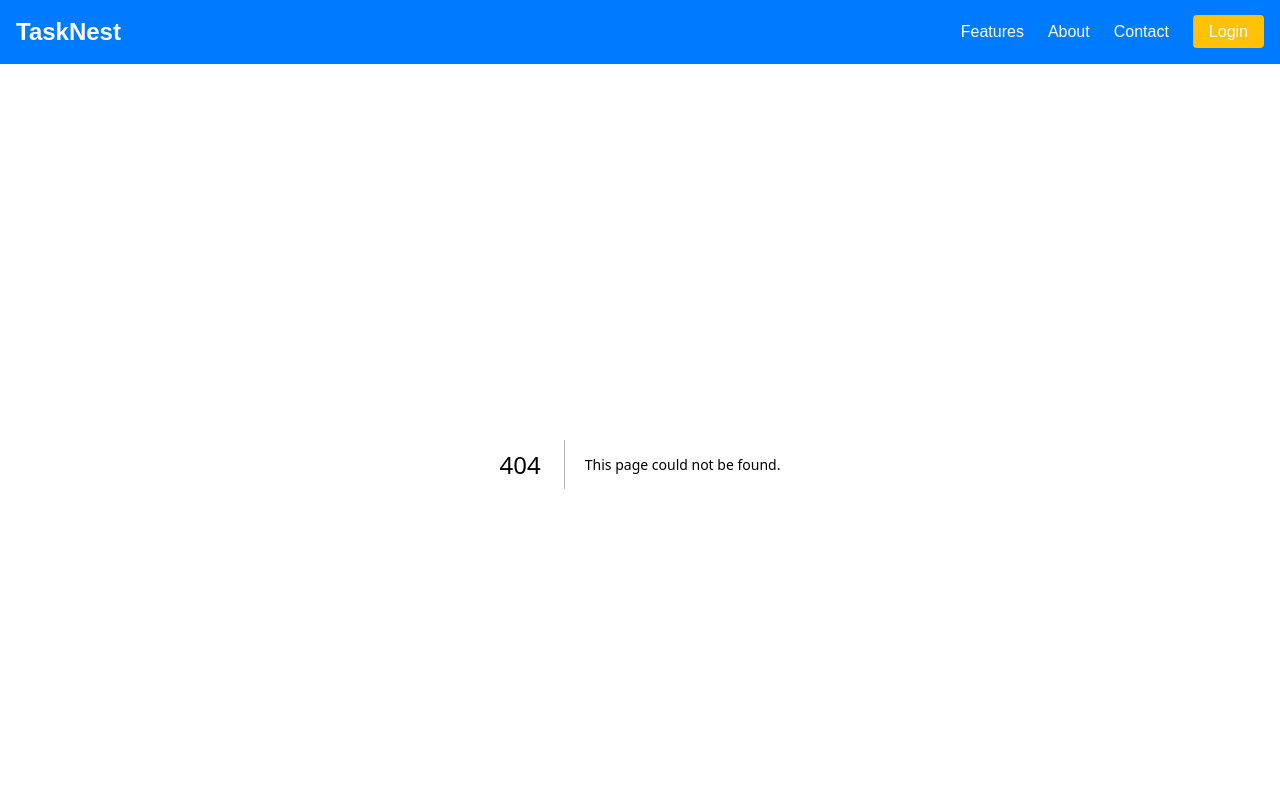
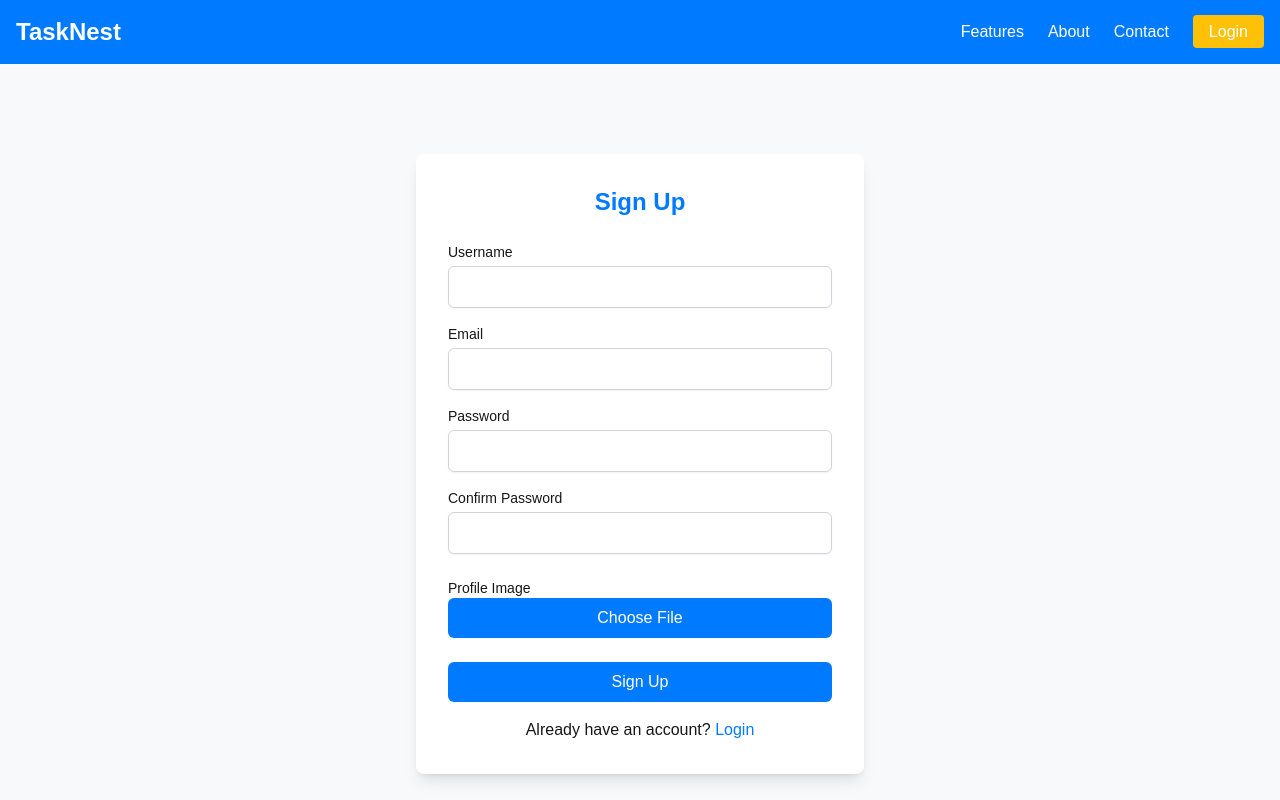
Before and after one commit to Hamza123Hussain/tasknest, a Next.js app: page /signup in a window 1280 px wide. Before the commit this address had no page. Shown: the top 800 px of the page. Built offline with nearby package versions, Linux system fonts and the light colour scheme.

Commit message:
dummy made

```diff
--- /dev/null
+++ b/app/login/page.tsx
@@ -0,0 +1,13 @@
+'use client'
+import Login from '@/components/Auth/Login'
+import React from 'react'
+
+const login = () => {
+  return (
+    <>
+      <Login />
+    </>
+  )
+}
+
+export default login
--- /dev/null
+++ b/app/reset/page.tsx
@@ -0,0 +1,13 @@
+'use client'
+import ResetPassword from '@/components/Auth/ResetPassword'
+import React from 'react'
+
+const Reset = () => {
+  return (
+    <>
+      <ResetPassword />
+    </>
+  )
+}
+
+export default Reset
--- /dev/null
+++ b/app/signup/page.tsx
@@ -0,0 +1,13 @@
+'use client'
+import Signup from '@/components/Auth/SignUp'
+import React from 'react'
+
+const Register = () => {
+  return (
+    <>
+      <Signup />
+    </>
+  )
+}
+
+export default Register
--- /dev/null
+++ b/components/Auth/Login.tsx
@@ -0,0 +1,75 @@
+// pages/login.tsx
+import { useState, FormEvent } from 'react'
+
+export default function Login() {
+  const [email, setEmail] = useState<string>('')
+  const [password, setPassword] = useState<string>('')
+
+  const handleSubmit = (e: FormEvent<HTMLFormElement>) => {
+    e.preventDefault()
+    // Add login functionality here
+  }
+
+  return (
+    <div className="flex items-center justify-center min-h-screen bg-[#F8F9FA]">
+      <div className="w-full max-w-md p-8 bg-white shadow-lg rounded-lg">
+        <h2 className="text-2xl font-bold mb-6 text-center text-[#007BFF]">
+          Login
+        </h2>
+        <form onSubmit={handleSubmit}>
+          <div className="mb-4">
+            <label
+              htmlFor="email"
+              className="block text-sm font-medium text-dark-gray"
+            >
+              Email
+            </label>
+            <input
+              type="email"
+              id="email"
+              value={email}
+              onChange={(e) => setEmail(e.target.value)}
+              className="mt-1 block w-full px-3 py-2 border border-gray-300 rounded-md shadow-sm focus:outline-none focus:ring-1 focus:ring-[#007BFF]"
+              required
+            />
+          </div>
+          <div className="mb-6">
+            <label
+              htmlFor="password"
+              className="block text-sm font-medium text-dark-gray"
+            >
+              Password
+            </label>
+            <input
+              type="password"
+              id="password"
+              value={password}
+              onChange={(e) => setPassword(e.target.value)}
+              className="mt-1 block w-full px-3 py-2 border border-gray-300 rounded-md shadow-sm focus:outline-none focus:ring-1 focus:ring-[#007BFF]"
+              required
+            />
+          </div>
+          <button
+            type="submit"
+            className="w-full py-2 px-4 bg-[#007BFF] text-white rounded-md hover:bg-[#0056b3]"
+          >
+            Login
+          </button>
+          <div className="mt-4 text-center">
+            <a href="/reset" className="text-[#007BFF] hover:underline">
+              Forgot password?
+            </a>
+          </div>
+          <div className="mt-4 text-center">
+            <p>
+              {`Don't`} have an account?{' '}
+              <a href="/signup" className="text-[#007BFF] hover:underline">
+                Register
+              </a>
+            </p>
+          </div>
+        </form>
+      </div>
+    </div>
+  )
+}
--- /dev/null
+++ b/components/Auth/ResetPassword.tsx
@@ -0,0 +1,53 @@
+// pages/reset.js
+import { FormEvent, useState } from 'react'
+
+export default function ResetPassword() {
+  const [email, setEmail] = useState('')
+
+  const handleSubmit = (e: FormEvent<HTMLFormElement>) => {
+    e.preventDefault()
+    // Add password reset functionality here
+  }
+
+  return (
+    <div className="flex items-center justify-center min-h-screen bg-[#F8F9FA]">
+      <div className="w-full max-w-md p-8 bg-white shadow-lg rounded-lg">
+        <h2 className="text-2xl font-bold mb-6 text-center text-[#007BFF]">
+          Reset Password
+        </h2>
+        <form onSubmit={handleSubmit}>
+          <div className="mb-6">
+            <label
+              htmlFor="email"
+              className="block text-sm font-medium text-dark-gray"
+            >
+              Email
+            </label>
+            <input
+              type="email"
+              id="email"
+              value={email}
+              onChange={(e) => setEmail(e.target.value)}
+              className="mt-1 block w-full px-3 py-2 border border-gray-300 rounded-md shadow-sm focus:outline-none focus:ring-1 focus:ring-[#007BFF]"
+              required
+            />
+          </div>
+          <button
+            type="submit"
+            className="w-full py-2 px-4 bg-[#007BFF] text-white rounded-md hover:bg-[#0056b3]"
+          >
+            Reset Password
+          </button>
+          <div className="mt-4 text-center">
+            <p>
+              Remembered your password?{' '}
+              <a href="/login" className="text-[#007BFF] hover:underline">
+                Login
+              </a>
+            </p>
+          </div>
+        </form>
+      </div>
+    </div>
+  )
+}
--- /dev/null
+++ b/components/Auth/SignUp.tsx
@@ -0,0 +1,134 @@
+// pages/signup.tsx
+import { FormEvent, useState } from 'react'
+
+export default function Signup() {
+  const [username, setUsername] = useState<string>('')
+  const [email, setEmail] = useState<string>('')
+  const [password, setPassword] = useState<string>('')
+  const [confirmPassword, setConfirmPassword] = useState<string>('')
+  const [image, setImage] = useState<File | null>(null)
+
+  const handleImageChange = (e: React.ChangeEvent<HTMLInputElement>) => {
+    if (e.target.files && e.target.files[0]) {
+      setImage(e.target.files[0])
+    }
+  }
+
+  const handleSubmit = (e: FormEvent<HTMLFormElement>) => {
+    e.preventDefault()
+    // Add signup functionality here
+    // Handle image upload and form submission
+  }
+
+  return (
+    <div className="flex items-center justify-center min-h-screen bg-[#F8F9FA]">
+      <div className="w-full max-w-md p-8 bg-white shadow-lg rounded-lg">
+        <h2 className="text-2xl font-bold mb-6 text-center text-[#007BFF]">
+          Sign Up
+        </h2>
+        <form onSubmit={handleSubmit}>
+          <div className="mb-4">
+            <label
+              htmlFor="username"
+              className="block text-sm font-medium text-dark-gray"
+            >
+              Username
+            </label>
+            <input
+              type="text"
+              id="username"
+              value={username}
+              onChange={(e) => setUsername(e.target.value)}
+              className="mt-1 block w-full px-3 py-2 border border-gray-300 rounded-md shadow-sm focus:outline-none focus:ring-1 focus:ring-[#007BFF]"
+              required
+            />
+          </div>
+          <div className="mb-4">
+            <label
+              htmlFor="email"
+              className="block text-sm font-medium text-dark-gray"
+            >
+              Email
+            </label>
+            <input
+              type="email"
+              id="email"
+              value={email}
+              onChange={(e) => setEmail(e.target.value)}
+              className="mt-1 block w-full px-3 py-2 border border-gray-300 rounded-md shadow-sm focus:outline-none focus:ring-1 focus:ring-[#007BFF]"
+              required
+            />
+          </div>
+          <div className="mb-4">
+            <label
+              htmlFor="password"
+              className="block text-sm font-medium text-dark-gray"
+            >
+              Password
+            </label>
+            <input
+              type="password"
+              id="password"
+              value={password}
+              onChange={(e) => setPassword(e.target.value)}
+              className="mt-1 block w-full px-3 py-2 border border-gray-300 rounded-md shadow-sm focus:outline-none focus:ring-1 focus:ring-[#007BFF]"
+              required
+            />
+          </div>
+          <div className="mb-6">
+            <label
+              htmlFor="confirm-password"
+              className="block text-sm font-medium text-dark-gray"
+            >
+              Confirm Password
+            </label>
+            <input
+              type="password"
+              id="confirm-password"
+              value={confirmPassword}
+              onChange={(e) => setConfirmPassword(e.target.value)}
+              className="mt-1 block w-full px-3 py-2 border border-gray-300 rounded-md shadow-sm focus:outline-none focus:ring-1 focus:ring-[#007BFF]"
+              required
+            />
+          </div>
+          <div className="mb-6">
+            <label
+              htmlFor="image"
+              className="block text-sm font-medium text-dark-gray"
+            >
+              Profile Image
+            </label>
+            <div className="relative">
+              <input
+                type="file"
+                id="image"
+                onChange={handleImageChange}
+                className="absolute inset-0 w-full h-full opacity-0 cursor-pointer"
+              />
+              <button
+                type="button"
+                className="w-full py-2 px-4 bg-[#007BFF] text-white rounded-md hover:bg-[#0056b3] flex items-center justify-center"
+              >
+                {image ? image.name : 'Choose File'}
+              </button>
+            </div>
+          </div>
+          <button
+            type="submit"
+            className="w-full py-2 px-4 bg-[#007BFF] text-white rounded-md hover:bg-[#0056b3]"
+          >
+            Sign Up
+          </button>
+          <div className="mt-4 text-center">
+            <p>
+              Already have an account?{' '}
+              <a href="/login" className="text-[#007BFF] hover:underline">
+                Login
+              </a>
+            </p>
+          </div>
+        </form>
+      </div>
+    </div>
+  )
+}
```
